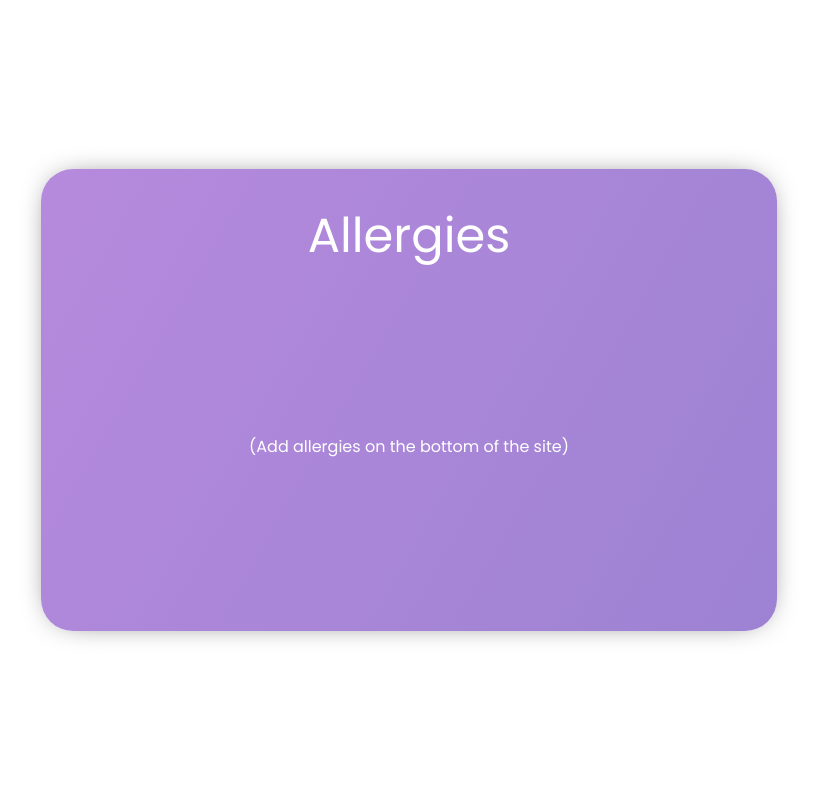
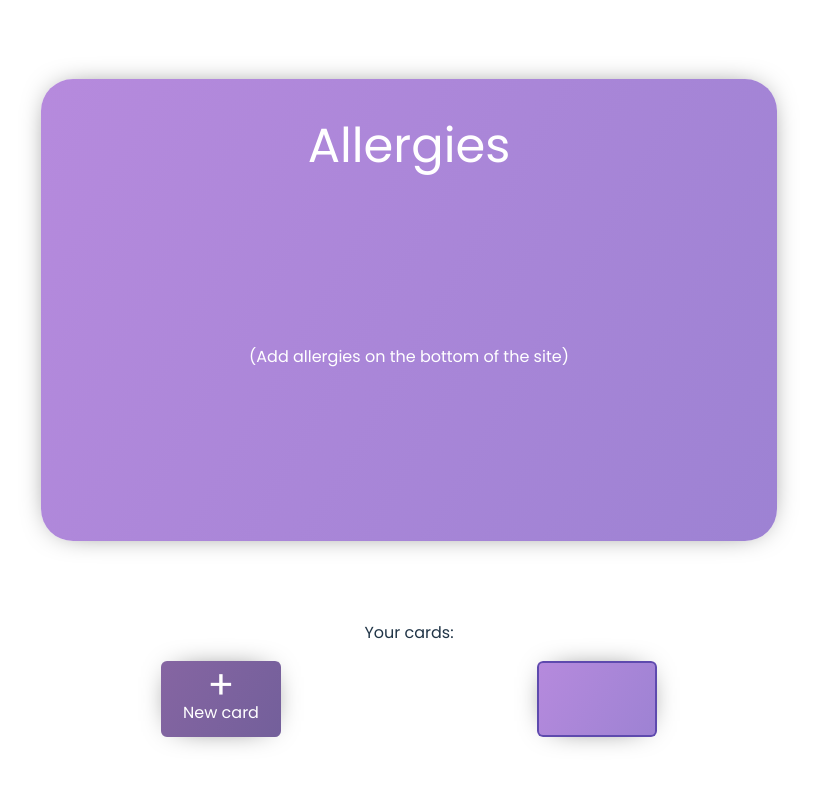
Before and after one commit to niklasmh/food-allergy-card, a React (Vite) app: page / in a window 1280 px wide. Shown: the top 800 px of the page, without its empty margins (231-1048 px from the left). Built offline with nearby package versions, Linux system fonts and the light colour scheme.

Commit message:
Make it possible to start from scratch

```diff
--- a/src/components/Cards.tsx
+++ b/src/components/Cards.tsx
@@ -6,10 +6,6 @@ export function Cards() {
   const [card] = useRecoilState(currentCardState);
   const cardId = card?.id;
   const [cards] = useRecoilState(cardsState);
-
-  if (cards.length === 0) {
-    return null;
-  }
 
   return (
     <div className="flex flex-col gap-4 w-full">
--- a/src/store.ts
+++ b/src/store.ts
@@ -13,9 +13,23 @@ export type Card = {
 };
 
 function createCard(allergies: Allergies[], languages: Languages[], fromLink: boolean, saved: boolean): Card {
+  if (!fromLink && !saved) {
+    const card = {
+      name: "",
+      id: Math.random().toString(16).slice(2),
+      isFromLink: fromLink,
+      saved: true,
+      languages,
+      allergies,
+    };
+    storeToPersistentStorage<Card>("currentCard", card);
+    const cards = getFromPersistentStorage<Card[]>("cards", []);
+    storeToPersistentStorage<Card[]>("cards", [card, ...cards]);
+    return card;
+  }
   return {
     name: "",
-    id: "",
+    id: saved ? Math.random().toString(16).slice(2) : "",
     isFromLink: fromLink,
     saved,
     languages,
@@ -27,7 +41,7 @@ const { allergies, languages, hasParams } = parseURLParams();
 
 let card: Card = hasParams
   ? createCard(allergies, languages, true, false)
-  : getFromPersistentStorage<Card>("currentCard", createCard([], [], false, true));
+  : getFromPersistentStorage<Card>("currentCard", () => createCard([], [], false, false));
 
 export const currentCardState = atom<Card>({
   key: "currentCard",
--- a/src/utils/persistentStorage.ts
+++ b/src/utils/persistentStorage.ts
@@ -2,10 +2,13 @@ export function storeToPersistentStorage<T>(key: string, value: T) {
   localStorage.setItem(key, JSON.stringify(value));
 }
 
-export function getFromPersistentStorage<T>(key: string, defaultValue: T): T {
+export function getFromPersistentStorage<T>(key: string, defaultValue: T | (() => T)): T {
   try {
     return JSON.parse(localStorage.getItem(key) || "") as T;
   } catch (e) {
+    if (typeof defaultValue === "function") {
+      return (defaultValue as () => T)();
+    }
     return defaultValue;
   }
 }
```
